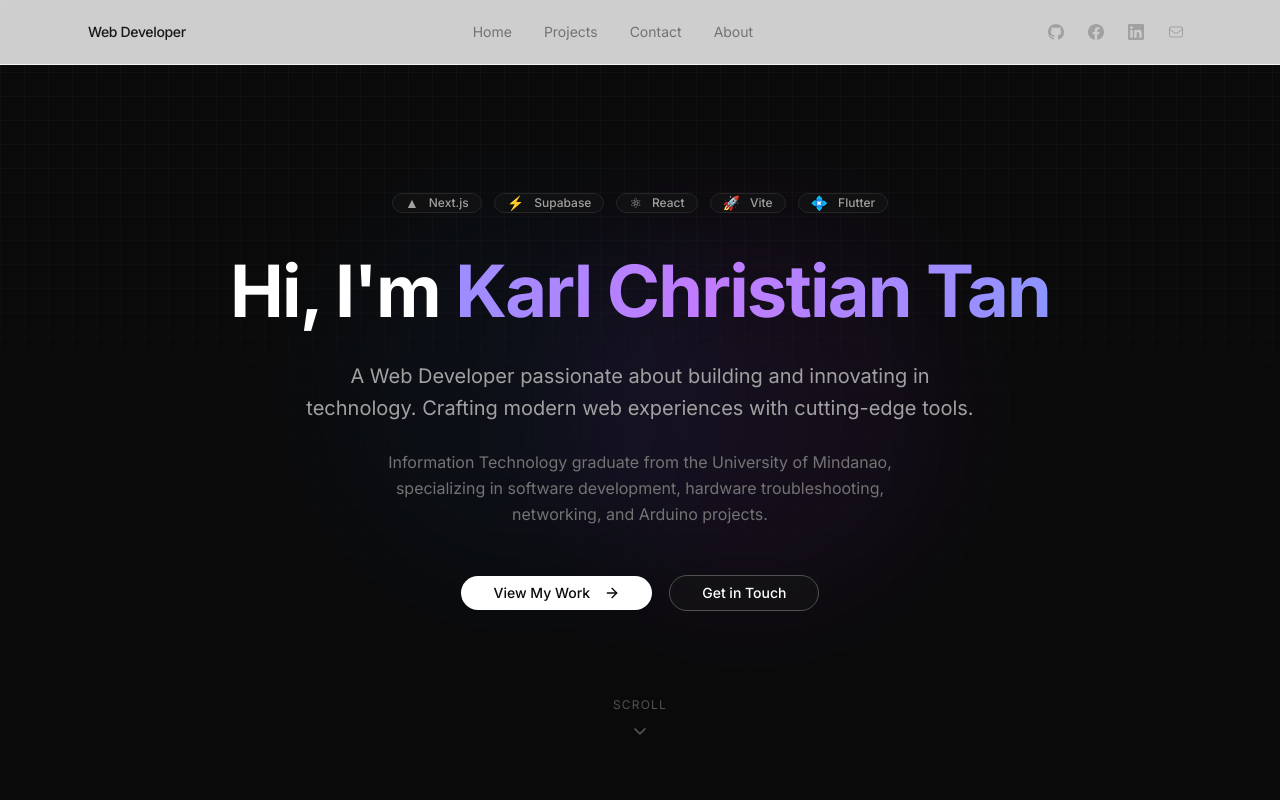
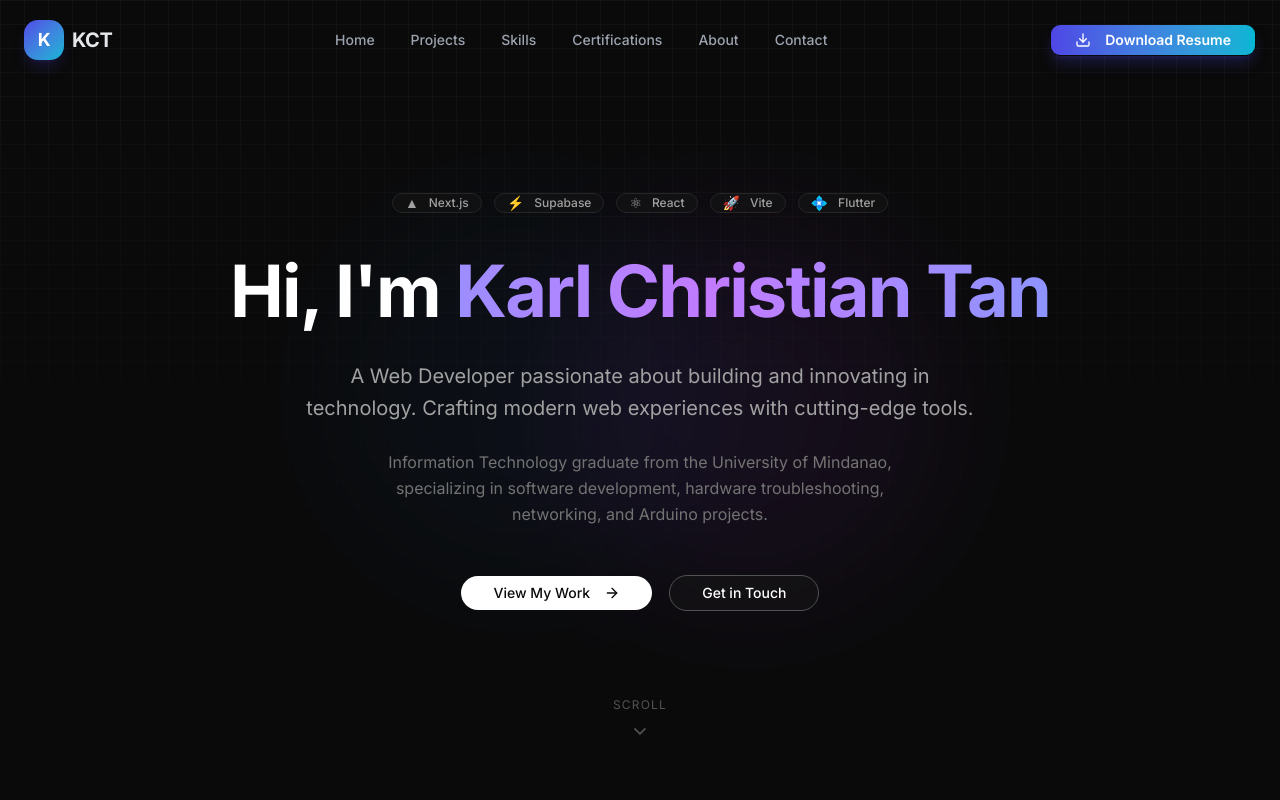
Before and after one commit to AllJacks1/portfolio, a Next.js app: page / in a window 1280 px wide. Shown: the top 800 px of the page. Built offline with nearby package versions, Linux system fonts and the light colour scheme.

Commit message:
refactor(ui): navigation bar

```diff
--- a/app/coomponents/NavigationBar.tsx
+++ b/app/coomponents/NavigationBar.tsx
@@ -1,106 +1,168 @@
-import { MenuIcon } from "lucide-react"
-import { SocialIcon } from "./SocialIcon"
+"use client"
+
+import { useState, useEffect } from "react"
 import { Button } from "@/components/ui/button"
-import { Sheet, SheetContent, SheetTrigger } from "@/components/ui/sheet"
-import { Separator } from "@/components/ui/separator"
+import {
+  Sheet,
+  SheetContent,
+  SheetTrigger,
+  SheetTitle,
+} from "@/components/ui/sheet"
+import { Menu, Download, X } from "lucide-react"
+import { cn } from "@/lib/utils"
 
-export const NavigationBar = () => {
-  const navItems = ["Home", "Projects", "Contact", "About"]
+const navLinks = [
+  { name: "Home", href: "#home" },
+  { name: "Projects", href: "#projects" },
+  { name: "Skills", href: "#skills" },
+  { name: "Certifications", href: "#certifications" },
+  { name: "About", href: "#about" },
+  { name: "Contact", href: "#contact" },
+]
 
-  const socialLinks = [
-    { name: "GitHub", icon: "github", href: "https://github.com/AllJacks1" },
-    { name: "Facebook", icon: "facebook", href: "https://facebook.com/mantis02/" },
-    { name: "LinkedIn", icon: "linkedin", href: "https://www.linkedin.com/in/karl-christian-tan-366740227/" },
-    { name: "Gmail", icon: "mail", href: "mailto:tankarlchristian@gmail.com" },
-  ]
+export default function Navbar() {
+  const [isScrolled, setIsScrolled] = useState(false)
+  const [isOpen, setIsOpen] = useState(false)
+
+  useEffect(() => {
+    const handleScroll = () => {
+      setIsScrolled(window.scrollY > 20)
+    }
+    window.addEventListener("scroll", handleScroll)
+    return () => window.removeEventListener("scroll", handleScroll)
+  }, [])
+
+  const handleNavClick = (href: string) => {
+    setIsOpen(false)
+    const element = document.querySelector(href)
+    if (element) {
+      element.scrollIntoView({ behavior: "smooth" })
+    }
+  }
 
   return (
-    <nav className="fixed top-0 right-0 left-0 z-50 border-b border-neutral-100 bg-white/80 backdrop-blur-md">
-      <div className="mx-auto flex h-16 max-w-6xl items-center justify-between px-6">
-        {/* Logo / Brand */}
+    <header
+      className={cn(
+        "fixed top-0 right-0 left-0 z-50 transition-all duration-300",
+        isScrolled
+          ? "border-b border-white/5 bg-[#0F172A]/80 shadow-lg shadow-black/5 backdrop-blur-xl"
+          : "bg-transparent"
+      )}
+    >
+      <nav className="mx-auto flex h-20 max-w-7xl items-center justify-between px-6">
+        {/* Logo */}
         <a
-          href="#"
-          className="text-sm font-medium tracking-tight text-neutral-900 transition-colors duration-200 hover:text-neutral-600"
+          href="#home"
+          onClick={(e) => {
+            e.preventDefault()
+            handleNavClick("#home")
+          }}
+          className="group flex items-center gap-2"
         >
-          Web Developer
+          <div className="relative">
+            <div className="flex h-10 w-10 items-center justify-center rounded-xl bg-gradient-to-br from-[#4F46E5] to-[#06B6D4] shadow-lg shadow-[#4F46E5]/20 transition-shadow duration-300 group-hover:shadow-[#4F46E5]/40">
+              <span className="text-lg font-bold tracking-tight text-white">
+                K
+              </span>
+            </div>
+          </div>
+          <span className="text-xl font-bold tracking-tight text-[#E5E7EB] transition-colors group-hover:text-white">
+            KCT
+          </span>
         </a>
 
-        {/* Navigation Links - Desktop */}
-        <div className="hidden items-center gap-8 md:flex">
-          {navItems.map((item) => (
+        {/* Desktop Navigation */}
+        <div className="hidden items-center gap-1 md:flex">
+          {navLinks.map((link) => (
             <a
-              key={item}
-              href={`#${item.toLowerCase()}`}
-              className="group relative text-sm text-neutral-500 transition-colors duration-200 hover:text-neutral-900"
+              key={link.name}
+              href={link.href}
+              onClick={(e) => {
+                e.preventDefault()
+                handleNavClick(link.href)
+              }}
+              className="relative rounded-lg px-4 py-2 text-sm font-medium text-[#9CA3AF] transition-colors duration-200 hover:bg-white/5 hover:text-[#E5E7EB]"
             >
-              {item}
-              <span className="absolute -bottom-1 left-0 h-px w-0 bg-neutral-900 transition-all duration-300 group-hover:w-full" />
+              {link.name}
             </a>
           ))}
         </div>
 
-        {/* Social Icons */}
-        <div className="hidden items-center gap-2 md:flex">
-          {socialLinks.map((social) => (
-            <Button
-              key={social.name}
-              variant="ghost"
-              size="icon"
-              asChild
-              className="h-8 w-8 text-neutral-400 hover:text-neutral-900"
-            >
-              <a href={social.href} aria-label={social.name} target="_blank" rel="noopener noreferrer">
-                <SocialIcon name={social.icon} className="h-4 w-4" />
-              </a>
-            </Button>
-          ))}
+        {/* Desktop CTA */}
+        <div className="hidden md:block">
+          <Button className="bg-gradient-to-r from-[#4F46E5] to-[#06B6D4] px-6 font-semibold text-white shadow-lg shadow-[#4F46E5]/25 transition-all duration-300 hover:scale-[1.02] hover:from-[#4338CA] hover:to-[#0891B2] hover:shadow-[#4F46E5]/40 active:scale-[0.98]">
+            <Download className="mr-2 h-4 w-4" />
+            Download Resume
+          </Button>
         </div>
 
         {/* Mobile Menu */}
-        <Sheet>
+        <Sheet open={isOpen} onOpenChange={setIsOpen}>
           <SheetTrigger asChild className="md:hidden">
-            <Button variant="ghost" size="icon" className="h-8 w-8">
-              <MenuIcon className="h-5 w-5" />
+            <Button
+              variant="ghost"
+              size="icon"
+              className="text-[#E5E7EB] hover:bg-white/10 hover:text-white"
+            >
+              <Menu className="h-6 w-6" />
               <span className="sr-only">Toggle menu</span>
             </Button>
           </SheetTrigger>
-          <SheetContent side="right" className="w-[300px]">
-            <div className="flex flex-col gap-6">
-              {/* Mobile Nav Items */}
-              <div className="flex flex-col gap-4">
-                {navItems.map((item) => (
+          <SheetContent
+            side="right"
+            className="w-full border-l border-white/10 bg-[#111827] p-0 sm:w-80"
+          >
+            <SheetTitle className="sr-only">Navigation Menu</SheetTitle>
+            <div className="flex h-full flex-col">
+              {/* Mobile Header */}
+              <div className="flex items-center justify-between border-b border-white/5 p-6">
+                <div className="flex items-center gap-2">
+                  <div className="flex h-8 w-8 items-center justify-center rounded-lg bg-gradient-to-br from-[#4F46E5] to-[#06B6D4]">
+                    <span className="text-sm font-bold text-white">K</span>
+                  </div>
+                  <span className="text-lg font-bold text-[#E5E7EB]">KCT</span>
+                </div>
+                <Button
+                  variant="ghost"
+                  size="icon"
+                  onClick={() => setIsOpen(false)}
+                  className="text-[#9CA3AF] hover:bg-white/10 hover:text-white"
+                >
+                  <X className="h-5 w-5" />
+                </Button>
+              </div>
+
+              {/* Mobile Navigation Links */}
+              <div className="flex-1 space-y-1 px-4 py-6">
+                {navLinks.map((link, index) => (
                   <a
-                    key={item}
-                    href={`#${item.toLowerCase()}`}
-                    className="text-lg font-medium text-neutral-900 transition-colors hover:text-neutral-600"
+                    key={link.name}
+                    href={link.href}
+                    onClick={(e) => {
+                      e.preventDefault()
+                      handleNavClick(link.href)
+                    }}
+                    className="flex items-center rounded-xl px-4 py-3 text-base font-medium text-[#9CA3AF] transition-all duration-200 hover:bg-white/5 hover:text-[#E5E7EB]"
+                    style={{
+                      animationDelay: `${index * 50}ms`,
+                    }}
                   >
-                    {item}
+                    {link.name}
                   </a>
                 ))}
               </div>
 
-              <Separator />
-
-              {/* Mobile Social Links */}
-              <div className="flex gap-2">
-                {socialLinks.map((social) => (
-                  <Button
-                    key={social.name}
-                    variant="outline"
-                    size="icon"
-                    asChild
-                    className="h-9 w-9"
-                  >
-                    <a href={social.href} aria-label={social.name}>
-                      <SocialIcon name={social.icon} className="h-4 w-4" />
-                    </a>
-                  </Button>
-                ))}
+              {/* Mobile CTA */}
+              <div className="border-t border-white/5 p-6">
+                <Button className="w-full bg-gradient-to-r from-[#4F46E5] to-[#06B6D4] py-6 font-semibold text-white shadow-lg shadow-[#4F46E5]/25 transition-all duration-300 hover:from-[#4338CA] hover:to-[#0891B2] active:scale-[0.98]">
+                  <Download className="mr-2 h-4 w-4" />
+                  Download Resume
+                </Button>
               </div>
             </div>
           </SheetContent>
         </Sheet>
-      </div>
-    </nav>
+      </nav>
+    </header>
   )
 }
--- a/app/page.tsx
+++ b/app/page.tsx
@@ -1,4 +1,4 @@
-import { NavigationBar } from "./coomponents/NavigationBar"
+import Navbar from "./coomponents/NavigationBar"
 import AboutMe from "./coomponents/sections/AboutMe"
 import Footer from "./coomponents/sections/Footer"
 import HeroSection from "./coomponents/sections/HeroSection"
@@ -15,7 +15,7 @@ export default function Page() {
 
   return (
     <div>
-      <NavigationBar />
+      <Navbar />
       <HeroSection
         techStack={techStack}
         fullName="Karl Christian Tan"
```
